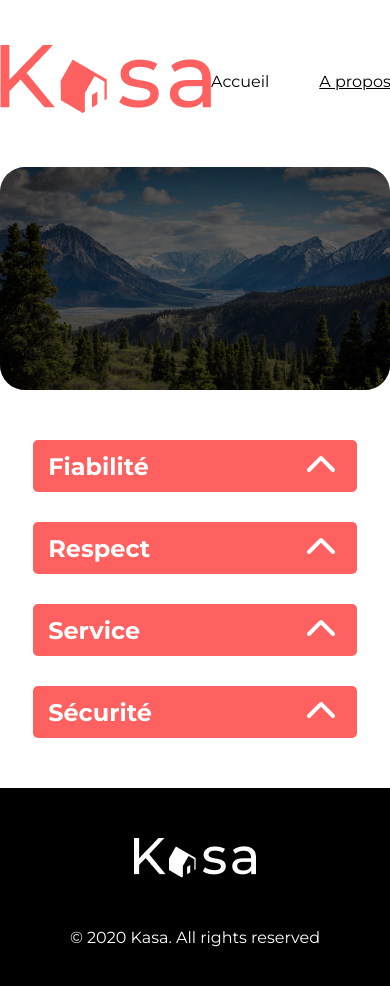
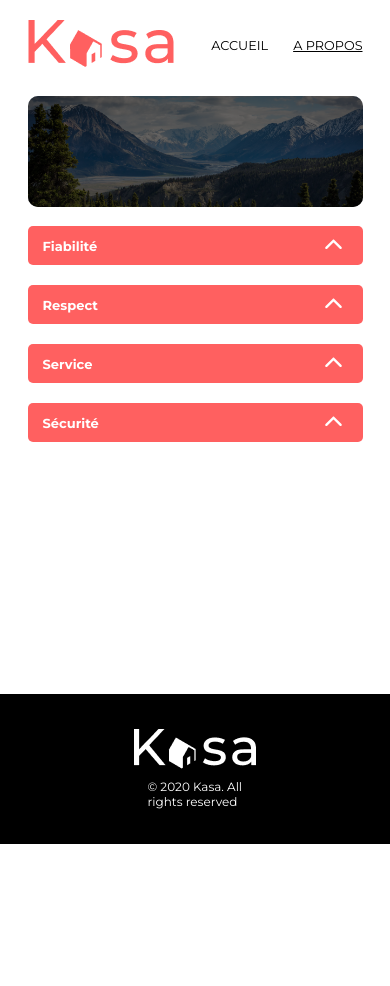
Before and after one commit to orphynou/kasa-p6, a React (Create React App) app: page /about in a window 390 px wide. Shown: the top 986 px of the page. After the commit the page ends 844 px from the top, so only its background shows below. Built offline with nearby package versions, Linux system fonts and the light colour scheme.

Commit message:
mise à jour responsive et sass

```diff
--- a/src/components/Banner/banner.scss
+++ b/src/components/Banner/banner.scss
@@ -2,18 +2,30 @@
 
 .banner {
   margin: auto;
-  max-width: 1240px;
+  max-width: $max-width1240;
   position: relative;
   height: 223px;
   display: flex;
   justify-content: center;
   align-items: center;
   color: white;
-  font-size: 20px;
+  font-size: 1.25rem;
+  @media screen and (max-width: 425px) {
+    max-width: $max-width335;
+    height: 111px;
+    font-size: 0.625rem;
+    justify-content: left;
+  }
 
   &__text {
     position: relative;
     z-index: 2;
+    @media screen and (max-width: 425px) {
+    white-space: pre-line;
+    overflow-wrap: break-word;
+    max-width: 210px;
+    padding-left: 15px;
+    }
   }
 
   &__img {
@@ -24,6 +36,9 @@
     height: 100%;
     object-fit: cover;
     border-radius: 25px;
+    @media screen and (max-width: 425px) {
+      border-radius: 10px;
+    }
   }
 
   &::after {
@@ -33,5 +48,8 @@
     height: 100%;
     background-color: rgba(0, 0, 0, 0.6);
     border-radius: 25px;
+    @media screen and (max-width: 425px) {
+      border-radius: 10px;
+    }
   }
 }
--- a/src/components/Card/card.scss
+++ b/src/components/Card/card.scss
@@ -5,12 +5,20 @@
   height: 340px;
   margin: 25px 30px;
   position: relative;
+  @media screen and (max-width: 425px) {
+    width: 335px;
+    height: 255px;
+    margin: 10px 0;
+  }
 
   &__image {
     width: 100%;
     height: 100%;
     object-fit: cover;
     border-radius: 10px;
+    @media screen and (max-width: 425px) {
+
+    }
   }
 
   &__title {
@@ -20,7 +28,7 @@
     position: absolute;
     bottom: 0;
     color: white;
-    font-size: 15px;
+    font-size: 0.938rem;
     background-color: rgba(0, 0, 0, 0.5);
     padding: 10px;
     border-radius: 10px;
--- a/src/components/Carousel/carousel.scss
+++ b/src/components/Carousel/carousel.scss
@@ -6,11 +6,17 @@
   height: 415px;
   overflow: hidden;
   border-radius: 10px;
+  @media screen and (max-width: 425px) {
+    height: 255px;
+  }
 
   .carousel__pic {
     width: 100%;
     height: 415px;
     object-fit: cover;
+    @media screen and (max-width: 425px) {
+      height: 255px;
+    }
   }
 
   .courousel__right__chevron,
@@ -23,13 +29,22 @@
     z-index: 10;
     cursor: pointer;
     user-select: none;
+    @media screen and (max-width: 425px) {
+      font-size: 1.5rem;
+    }
 
     &.courousel__right__chevron {
       right: 32px;
+      @media screen and (max-width: 425px) {
+        right: 10px;
+      }
     }
 
     &.courousel__left__chevron {
       left: 32px;
+      @media screen and (max-width: 425px) {
+        left: 10px;
+      }
     }
   }
 
@@ -52,5 +67,8 @@
     font-size: 1.2rem;
     color: #fff;
     user-select: none;
+    @media screen and (max-width: 425px) {
+      opacity: 0;
+    }
   }
 }
--- a/src/components/Collapse/collapse.scss
+++ b/src/components/Collapse/collapse.scss
@@ -24,6 +24,9 @@
 
   &__list {
     width: 83%;
+    @media screen and (max-width: 425px) {
+      width: 100%;
+    }
   }
 
   &__header {
@@ -40,7 +43,10 @@
     cursor: pointer;
 
     h3 {
-      font-size: 24px;
+      font-size: 1.5rem;
+      @media screen and (max-width: 425px) {
+        font-size: 0.815rem;
+      }
     }
   }
 
@@ -48,6 +54,10 @@
     transition: transform 0.3s ease;
     width: 32px;
     height: 32px;
+    @media screen and (max-width: 425px) {
+      width: 19px;
+      height: 19px;
+    }
 
     &.open {
       transform: rotate(-180deg);
@@ -57,10 +67,13 @@
   &__content {
     background: rgba(246, 246, 246, 0.45);
     padding: 10px 20px 10px 15px;
-    font-size: 18px;
+    font-size: 1.125rem;
     border-radius: 0 0 5px 5px;
     overflow: hidden;
     animation: slideDown 0.8s ease forwards;
+    @media screen and (max-width: 425px) {
+      font-size: 0.75rem;
+    }
 
     p {
       animation-delay: 0.4s;
--- a/src/components/FicheRating/ficheRating.scss
+++ b/src/components/FicheRating/ficheRating.scss
@@ -2,12 +2,16 @@
 
 .rating {
   text-align: right;
+  @media screen and (max-width: 768px) {
+    text-align: center;
+  }
 
   .stars {
-    font-size: 24px;
+    font-size: 1.5rem;
     color: $color-link-gray;
-    width: 196px;
-    height: 36px;
+    @media screen and (max-width: 425px) {
+      font-size: 1.125rem;
+    }
   }
 
   .star {
--- a/src/components/Footer/footer.scss
+++ b/src/components/Footer/footer.scss
@@ -13,6 +13,21 @@ footer {
   bottom: 0;
   left: 0;
   width: 100%;
+  @media screen and (max-width: 425px) {
+    height: 150px;
+    margin-top: 0;
+    justify-content: center;
+    gap: 10px;
+  }
+
+  p {
+    @media screen and (max-width: 425px) {
+      white-space: pre-line;
+      overflow-wrap: break-word;
+      max-width: 95px;
+      font-size: 0.75rem;
+      }
+  }
 
   .footer__logo {
   width: 122px;
--- a/src/components/Header/header.scss
+++ b/src/components/Header/header.scss
@@ -1,24 +1,40 @@
 @import './src/index.scss';
 
 header {
-    max-width: $max-width;
+    max-width: $max-width1240;
     display: flex;
     justify-content: space-between;
     align-items: center;
     margin: 0 auto 50px auto;
     padding-top: 45px;
+    @media screen and (max-width: 425px) {
+      max-width: $max-width335;
+      padding-top: 20px;
+      margin-bottom: 25px;
+    }
 
     .header__navigation {
     display: flex;
     gap: 50px;
-
+    @media screen and (max-width: 425px) {
+      gap: 25px;
+    }
       a {
         text-decoration: none;
         white-space: nowrap;
-
+        @media screen and (max-width: 425px) {
+          font-size: 0.8rem;
+          text-transform: uppercase;
+        }
         &.active {
           text-decoration: underline;
         }
       }
     }
+
+  @media screen and (max-width: 425px) {
+    img {
+      content: url('../../assets/logo-m.png');
+    }
   }
+}
--- a/src/components/LogementsList/logementsList.scss
+++ b/src/components/LogementsList/logementsList.scss
@@ -2,7 +2,7 @@
 
 .logements__card {
     margin: auto;
-    max-width: $max-width;
+    max-width: $max-width1240;
     display: flex;
     flex-wrap: wrap;
     justify-content: center;
@@ -10,4 +10,11 @@
     border-radius: 25px;
     margin-top: 50px;
     padding: 25px 0;
+    @media screen and (max-width: 425px) {
+      max-width: $max-width335;
+      background-color: $color-link-white;
+      margin-top: 10px;
+      padding: 0;
+      border-radius: 10px;
+    }
   }
--- a/src/index.scss
+++ b/src/index.scss
@@ -8,7 +8,8 @@ $color-link-red: #FF6060;
 $color-link-gray: #E3E3E3;
 $color-link-white: #fff;
 $color-link-light-gray: #F6F6F6;
-$max-width: 1240px;
+$max-width1240: 1240px;
+$max-width335: 335px;
 
 // Reset CSS
 * {
@@ -32,4 +33,7 @@ li {
     position: relative;
     min-height: 100vh;
     padding-bottom: 259px;
+    @media screen and (max-width: 425px) {
+        padding-bottom: 160px;
+    }
 }
--- a/src/pages/About/about.scss
+++ b/src/pages/About/about.scss
@@ -1,11 +1,16 @@
 @import './src/index.scss';
 
 .collapse {
-    max-width: $max-width;
+    max-width: $max-width1240;
     margin: auto;
     margin-top: 50px;
     display: flex;
     flex-direction: column;
     align-items: center;
     gap: 30px;
+    @media screen and (max-width: 425px) {
+        max-width: $max-width335;
+        margin-top: 19px;
+        gap: 20px;
+    }
 }
--- a/src/pages/Error/error.scss
+++ b/src/pages/Error/error.scss
@@ -6,19 +6,38 @@
     justify-content: space-around;
     align-items: center;
     color: $color-link-red;
+    @media screen and (max-width: 425px) {
+      gap: 113px;
+      margin-top: 113px;
+    }
 
     .error__404 {
       font-size: 17rem;
       font-weight: 700;
+      @media screen and (max-width: 768px) {
+        font-size: 12rem;
+      }
+      @media screen and (max-width: 425px) {
+        font-size: 6rem;
+      }
     }
 
     .error__txt {
       font-size: 2.5rem;
       font-weight: 500;
       padding: 50px 0 100px;
+      text-align: center;
+      @media screen and (max-width: 425px) {
+        padding: 0;
+        font-size: 1.2rem;
+        max-width: 55%;
+      }
     }
 
-    .error__link {
-      text-decoration: underline;
+    @media screen and (max-width: 425px) {
+      a{
+      font-size: 0.9rem;
+      }
     }
+
   }
--- a/src/pages/Fiches/fiches.scss
+++ b/src/pages/Fiches/fiches.scss
@@ -5,14 +5,20 @@
   flex-direction: column;
   align-items: center;
   margin: auto;
-  max-width: 1240px;
+  max-width: $max-width1240;
   gap: 30px;
+  @media screen and (max-width: 425px) {
+    max-width: $max-width335;
+  }
 
   .fiche__location__container {
     display: flex;
     justify-content: space-between;
     align-items: center;
     width: 100%;
+    @media screen and (max-width: 768px) {
+      flex-direction: column;
+      gap: 20px;
     }
 
     .fiche__title__container {
@@ -20,37 +26,30 @@
       flex-direction: column;
       width: 80%;
       gap: 20px;
+      @media screen and (max-width: 768px) {
+        width: 100%;
+      }
 
       .fiche__name {
         display: flex;
         flex-direction: column;
         width: 100%;
         gap: 10px;
+
+        .fiche__name__title {
+          font-size: 2.25rem;
+          font-weight: 500;
+          color: $color-link-red;
+          @media screen and (max-width: 425px) {
+            font-size: 1.125rem;
           }
         }
 
-  .fiche__host__container {
-    display: flex;
-    flex-direction: column;
-    gap: 20px;
-
-    .fiche__host {
-      display: flex;
-      align-items: center;
-      gap: 10px;
-      justify-content: flex-end;
-
-      .fiche__host__pic {
-        border-radius: 50%;
-        height: 64px;
-      }
-
-      .fiche__host__name {
-        font-size: 1.2rem;
-        text-align: right;
-        width: 50%;
+        .fiche__name__location {
+          font-size: 1.125rem;
           font-weight: 500;
-        color: $color-link-red;
+          @media screen and (max-width: 425px) {
+            font-size: 0.875rem;
           }
         }
       }
@@ -64,6 +63,9 @@
         .fiche__tag {
           display: flex;
           gap: 10px;
+          @media screen and (max-width: 768px) {
+            overflow: auto;
+          }
 
           li {
             width: 100%;
@@ -79,6 +81,54 @@
             white-space: nowrap;
             overflow: hidden;
             text-overflow: ellipsis;
+            @media screen and (max-width: 768px) {
+              font-size: 0.875rem;
+            }
+            @media screen and (max-width: 425px) {
+              font-size: 0.675rem;
+            }
+          }
+        }
+      }
+    }
+
+    .fiche__host__container {
+      display: flex;
+      flex-direction: column;
+      gap: 20px;
+      @media screen and (max-width: 768px) {
+        flex-direction: row-reverse;
+        align-items: center;
+      }
+      @media screen and (max-width: 425px) {
+        width: 100%;
+        justify-content: space-between;
+      }
+
+      .fiche__host {
+        display: flex;
+        align-items: center;
+        gap: 10px;
+        justify-content: flex-end;
+
+        .fiche__host__name {
+          font-size: 1.2rem;
+          text-align: right;
+          width: 50%;
+          font-weight: 500;
+          color: $color-link-red;
+          @media screen and (max-width: 425px) {
+            font-size: 0.875rem;
+          }
+        }
+
+        .fiche__host__pic {
+          border-radius: 50%;
+          height: 64px;
+          @media screen and (max-width: 425px) {
+            height: 32px;
+          }
+        }
       }
     }
   }
@@ -88,16 +138,10 @@
     width: 100%;
     margin: auto;
     display: flex;
-  }
-
-  .fiche__name__title {
-    font-size: 36px;
-    font-weight: 500;
-    color: $color-link-red;
-  }
-
-  .fiche__name__location {
-    font-size: 18px;
-    font-weight: 500;
+    @media screen and (max-width: 768px) {
+      gap: 20px;
+      flex-wrap: wrap;
+      justify-content: center;
     }
   }
+}
```
Lines whose indentation alone changed are shown as unchanged.
